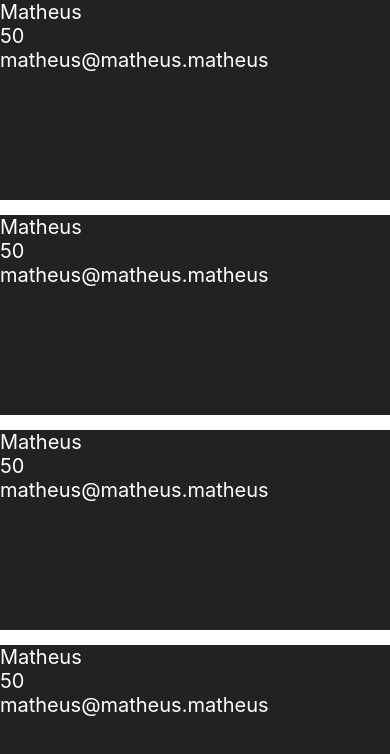
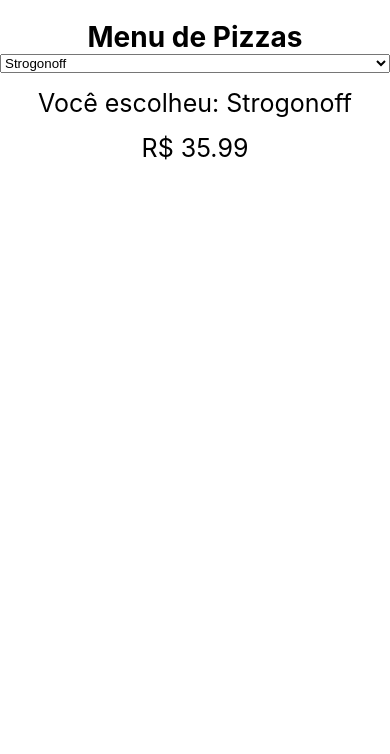
Before and after one commit to Guilherme-Castello-Clear/learningMore, a React Native app: screen / in a window 390 px wide. Shown: the top 754 px of the page. Built offline with nearby package versions, Linux system fonts and the light colour scheme.

Commit message:
Feat: Using Picker

```diff
--- a/App.js
+++ b/App.js
@@ -1,6 +1,7 @@
 import React, { Component } from 'react'
 import { View, Text, StyleSheet, Image, TouchableOpacity, ScrollView, FlatList } from 'react-native'
 
+import {Picker} from '@react-native-picker/picker'
 import Pessoas from './src/Pessoas/'
 
 class App extends Component {
@@ -8,23 +9,32 @@ class App extends Component {
   constructor(props){
     super(props)
     this.state = {
-      feed:[
-        {id: '1', nome: 'Matheus', idade: 50, email: 'matheus@matheus.matheus'},
-        {id: '2', nome: 'Matheus', idade: 50, email: 'matheus@matheus.matheus'},
-        {id: '3', nome: 'Matheus', idade: 50, email: 'matheus@matheus.matheus'},
-        {id: '4', nome: 'Matheus', idade: 50, email: 'matheus@matheus.matheus'}
+      selectedPizza: 0,
+      pizzas:[
+        {key: 1, nome: "Strogonoff", valor: 35.99},
+        {key: 2, nome: "Calabresa", valor: 33.99},
+        {key: 3, nome: "Quatro Queijos", valor: 50.99},
+        {key: 4, nome: "Mussarela", valor: 25.99},
 
       ]
     }
   }
 
   render(){
+
+    let pizzasItem = this.state.pizzas.map( (v, k) => {
+      return <Picker.Item key={k} value={k} label={v.nome}/>
+    })
+
     return(
       <View style={styles.container}>
-        <FlatList
-          data={this.state.feed}
-          keyExtractor={(item) => item.id}
-          renderItem={ ({item}) => <Pessoas data={item}/>}/>
+        <Text style={styles.logo}>Menu de Pizzas</Text>
+        <Picker selectedValue={this.state.selectedPizza} onValueChange={ (itemValue, itemIndex) => this.setState({selectedPizza: itemValue})}>
+          {pizzasItem}
+        </Picker>
+
+        <Text style={styles.pizzas}>Você escolheu: {this.state.pizzas[this.state.selectedPizza].nome}</Text>
+        <Text style={styles.pizzas}>R$ {this.state.pizzas[this.state.selectedPizza].valor}</Text>
       </View>
     );
   }
@@ -32,8 +42,19 @@ class App extends Component {
 
 const styles = StyleSheet.create({
   container:{
-    flex: 1
+    flex: 1,
+    marginTop: 20
   },
+  logo:{
+    textAlign: 'center',
+    fontSize: 28,
+    fontWeight: 'bold'
+  },
+  pizzas:{
+    marginTop: 15,
+    fontSize: 25,
+    textAlign: 'center'
+  }
 
 })
 
--- a/package.json
+++ b/package.json
@@ -10,6 +10,7 @@
     "test": "jest"
   },
   "dependencies": {
+    "@react-native-picker/picker": "^2.4.10",
     "react": "18.2.0",
     "react-native": "0.72.3"
   },
```
Also changed, not shown: 1 other file (tests, documents, lock files or other folders).
